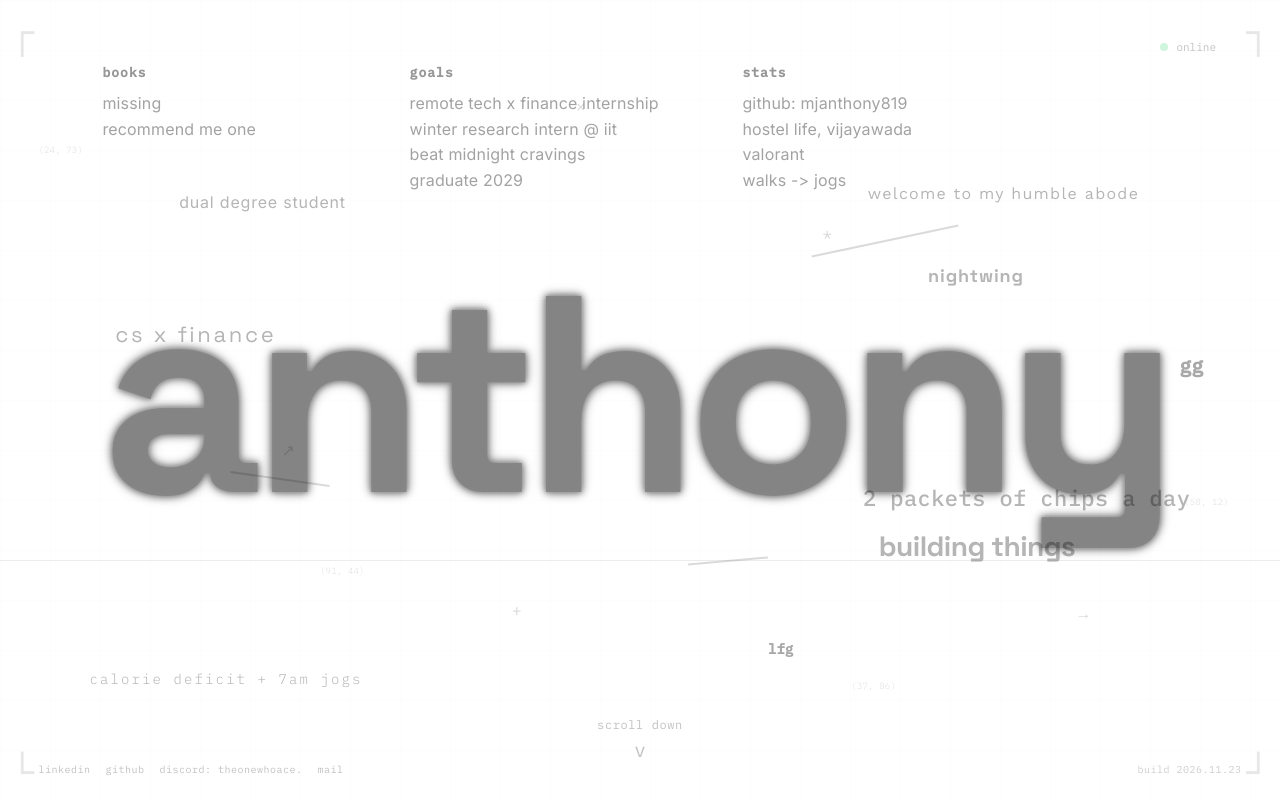
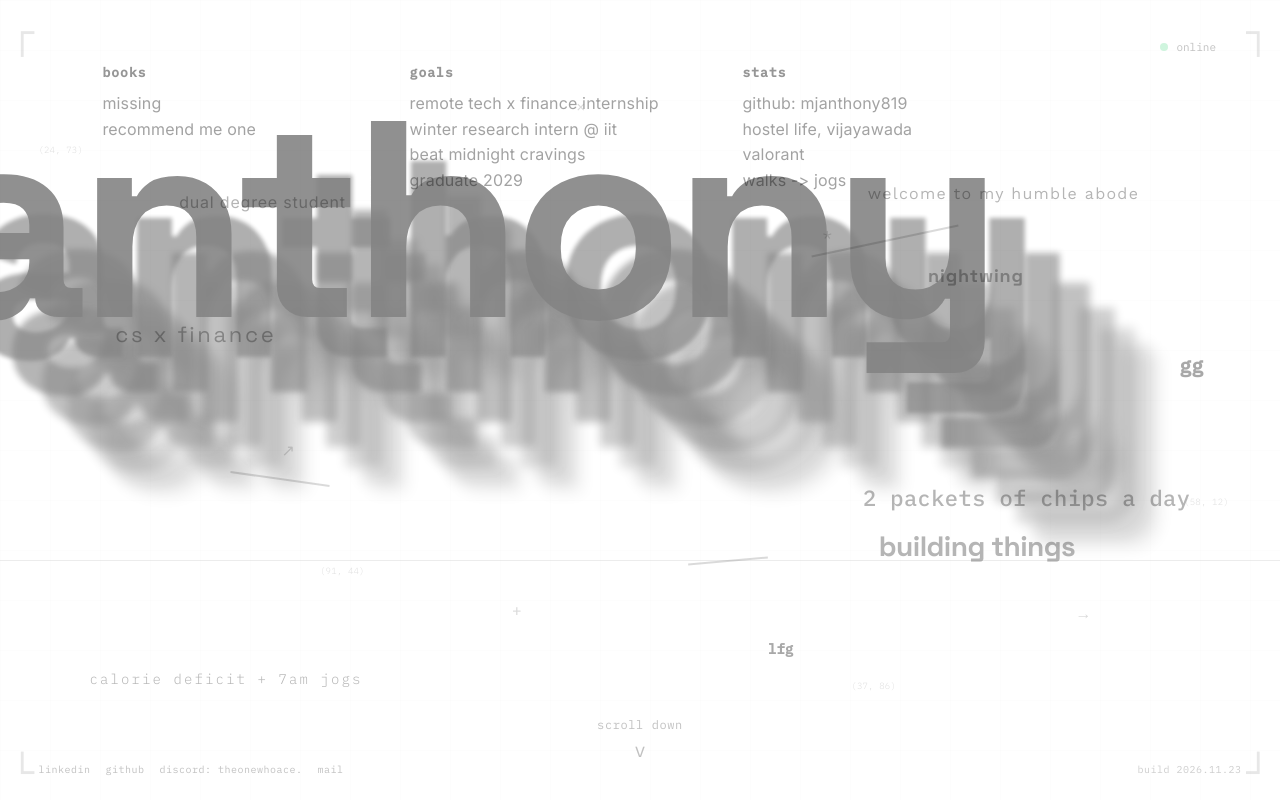
Before and after one commit to mjanthony819/anthony, a plain HTML site: page index.html in a window 1280 px wide. Shown: the top 800 px of the page. Drawn offline with nearby package versions, Linux system fonts and the light colour scheme.

Commit message:
Refactor cursor trail position calculations

```diff
--- a/index.html
+++ b/index.html
@@ -254,20 +254,19 @@ const DAYS=['Sun','Mon','Tue','Wed','Thu','Fri','Sat'];
 
 // name trail follows the cursor
 const trails=document.querySelectorAll('.trail');
-let pos=[...trails].map(()=>({x:-5,y:-5,rot:0}));
+let pos=[...trails].map((_,i)=>({x:-(i+1)*5,y:-(i+1)*5,rot:0}));
 const base=pos.map(p=>({...p}));
-let t,e=0,lastMove=-1e9;
+let t;
 function apply(){trails.forEach((el,i)=>{el.style.transform=`translate(${pos[i].x}px,${pos[i].y}px) rotate(${pos[i].rot}deg)`})}
 function loop(){
-  e+=(((performance.now()-lastMove)<2000?1:0)-e)*.04;
   for(let i=trails.length-1;i>0;i--){
-    const p=pos[i-1],c=pos[i],o=(i+1)*5*e;
+    const p=pos[i-1],c=pos[i],o=(i+1)*5;
     c.x+=(p.x-o-c.x)*.15;c.y+=(p.y-o-c.y)*.15;c.rot+=(p.rot-c.rot)*.12;
   }
   apply();requestAnimationFrame(loop);
 }
 document.addEventListener('mousemove',e=>{
-  clearTimeout(t);lastMove=performance.now();
+  clearTimeout(t);
   const cx=(e.clientX/window.innerWidth-.5)*2,cy=(e.clientY/window.innerHeight-.5)*2;
   pos[0].x=-5+cx*10;pos[0].y=-5+cy*12;pos[0].rot=cx*2;
   t=setTimeout(()=>{pos=base.map(p=>({...p}))},500);
```
